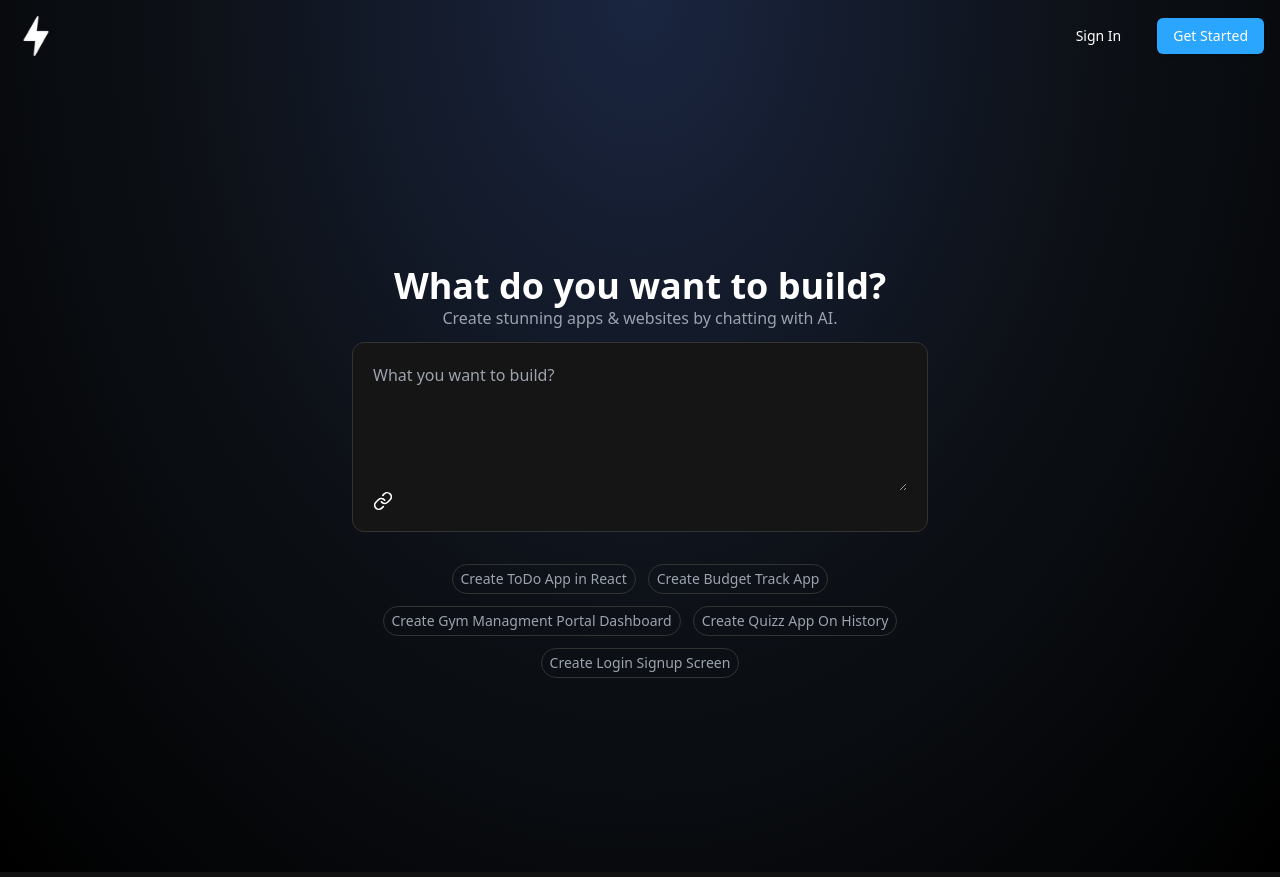
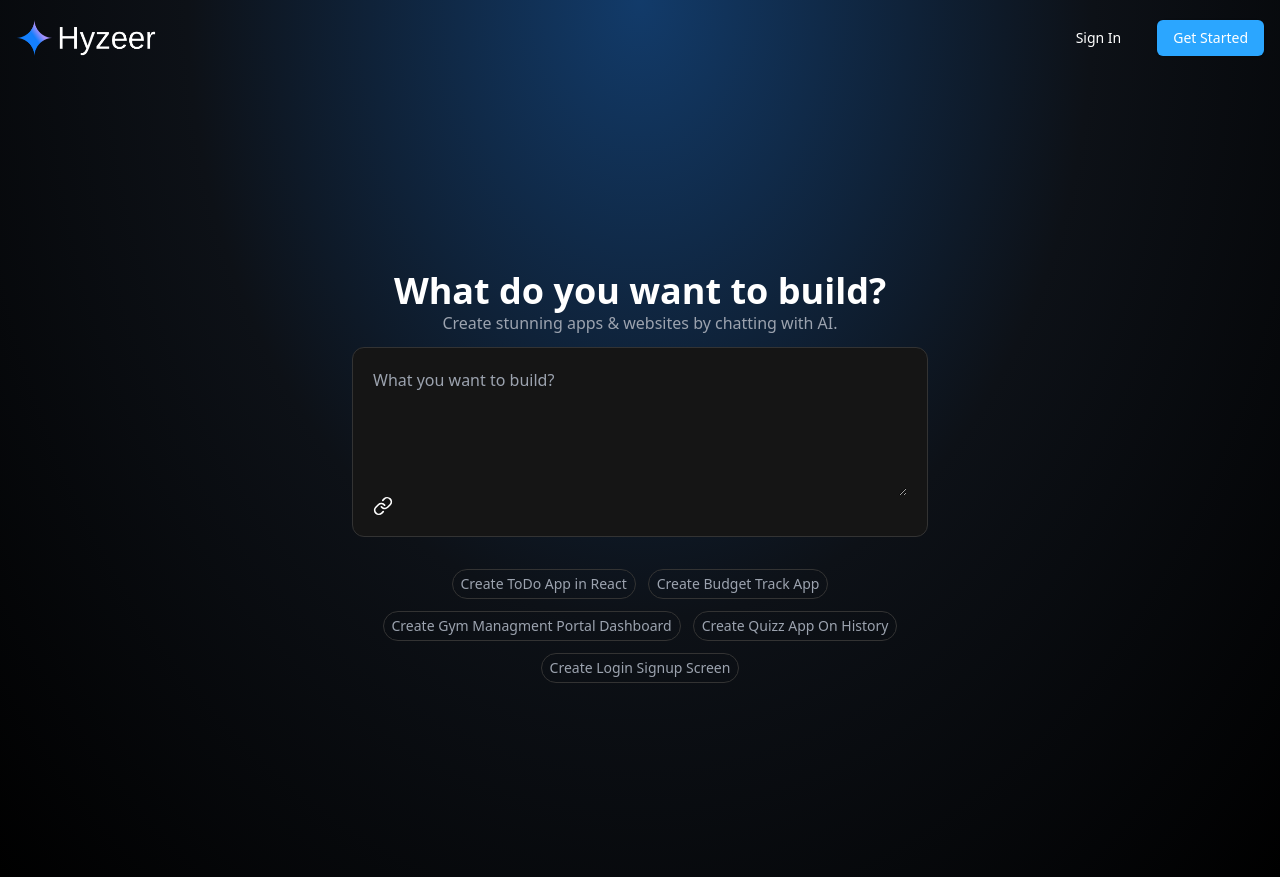
Before and after one commit to renanzdev/hyzeer-ai-app, a Next.js app: page / in a window 1280 px wide. Built offline with nearby package versions, Linux system fonts and the light colour scheme; no server answers.

Commit message:
feat: atualiza gradiente de fundo e ajusta tamanho do logo no cabeçalho

```diff
--- a/app/globals.css
+++ b/app/globals.css
@@ -66,7 +66,7 @@
   body {
     background: radial-gradient(
       ellipse at top,
-      #1a2540 0%,
+      #123b6a 0%,
       #0d1117 50%,
       #000000 100%
     );
--- a/components/custom/Header.jsx
+++ b/components/custom/Header.jsx
@@ -6,7 +6,7 @@ import Colors from '@/data/Colors'
 function Header() {
   return (
     <div className='p-4 flex justify-between items-center'>
-        <Image src='/logo.png' alt='Logo' width={40} height={40} />
+        <Image src='/logo.png' alt='Logo' width={150} height={40} />
         <div className='flex gap-5'>
             <Button variant='ghost'>Sign In</Button>
             <Button className='text-white' style={{
```
Also changed, not shown: public/logo.png.
